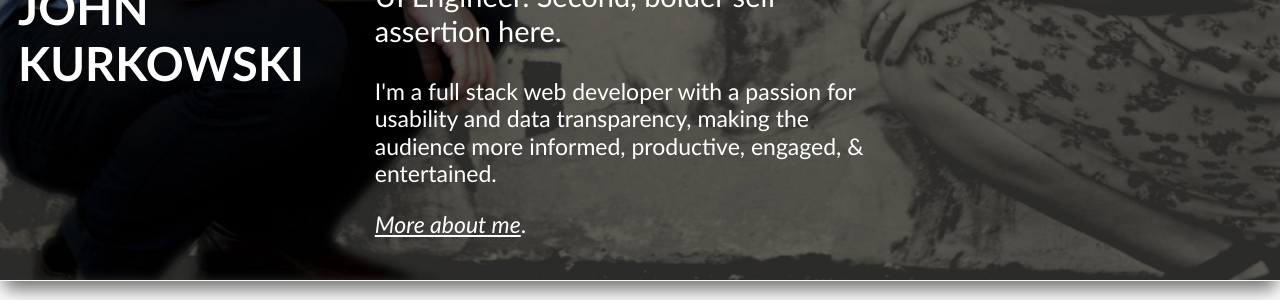
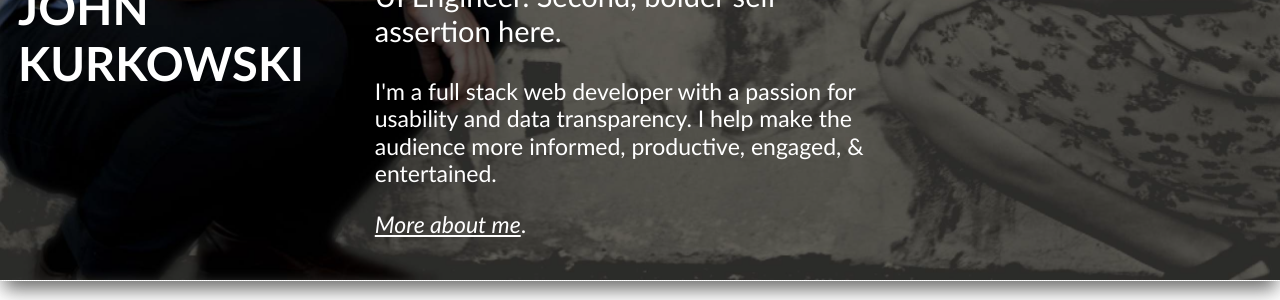
Before and after one commit to john-kurkowski/john-kurkowski.github.io, a Jekyll site: the page built from index.html, in a window 1280 px wide. Shown: the part 573-873 px from the top of the page. Built offline with Jekyll 4.4.1, drawn with Linux system fonts in a browser that asks for light colours; nearby versions of some CDN libraries.

Commit message:
trying a 2-sentence tagline

```diff
--- a/index.html
+++ b/index.html
@@ -16,8 +16,8 @@ layout: base
         <h2>UI Engineer. Second, bolder self-assertion here.</h2>
         <h3>
           I'm a full stack web developer with a passion for usability and data
-          transparency, making the audience more informed, productive, engaged,
-          &amp; entertained.
+          transparency. I help make the audience more informed, productive,
+          engaged, &amp; entertained.
         </h3>
         <h3>
           <a href="/about/" class="about">More about me</a>.
```
Also changed, not shown: about/index.md (+1 -1 lines).
